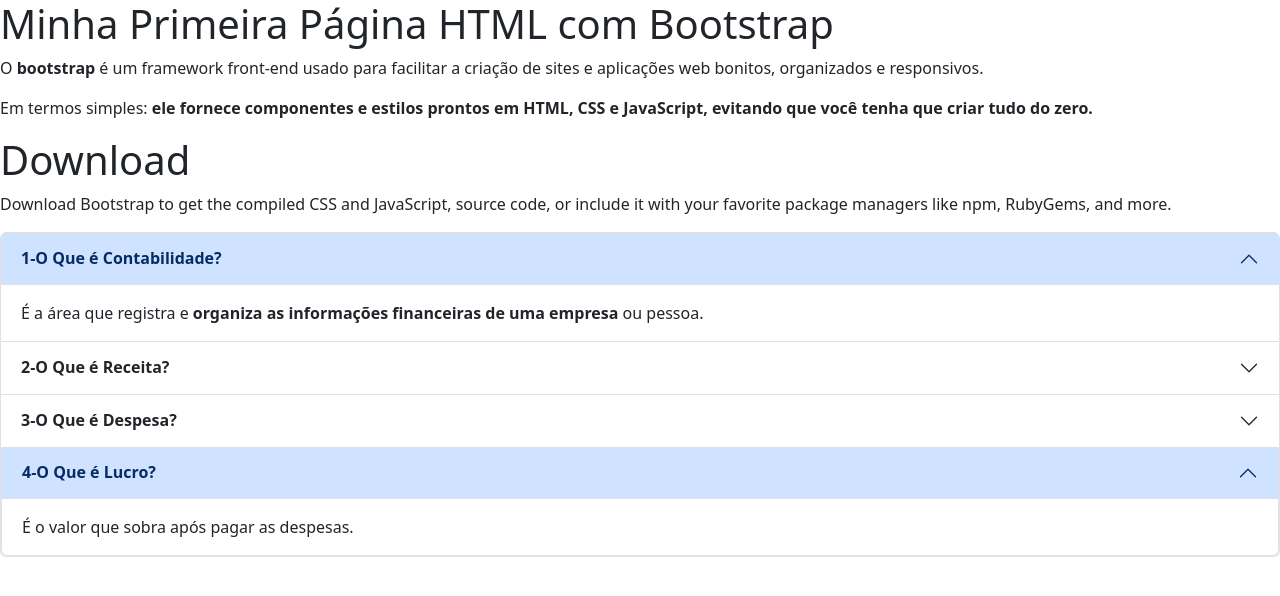
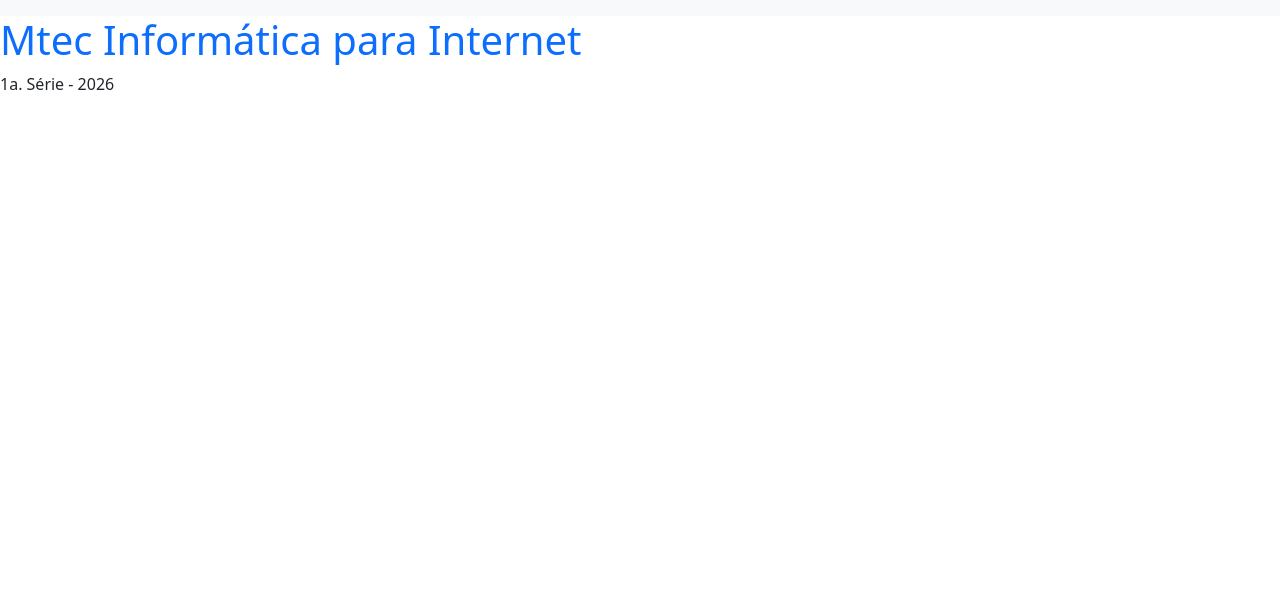
Before and after one commit to vinicius-nunes010/vinicius-htmlcssbootstrap2-2026, a plain HTML site: page index.html in a window 1280 px wide. Drawn offline with nearby package versions, Linux system fonts and the light colour scheme.

```diff
--- a/index.html
+++ b/index.html
@@ -4,81 +4,18 @@
 <head>
     <meta charset="UTF-8">
     <meta name="viewport" content="width=device-width, initial-scale=1.0">
-    <title>Primeira Página com Bootstrap</title>
+    <title>Mtec Informática para Internet</title>
     <link href="https://cdn.jsdelivr.net/npm/bootstrap@5.3.8/dist/css/bootstrap.min.css" rel="stylesheet"
         integrity="sha384-sRIl4kxILFvY47J16cr9ZwB07vP4J8+LH7qKQnuqkuIAvNWLzeN8tE5YBujZqJLB" crossorigin="anonymous">
 </head>
 
 <body>
-    <h1>Minha Primeira Página HTML com Bootstrap</h1>
-    <p> O <b>bootstrap</b> é um framework front-end usado para facilitar a criação de sites e aplicações web bonitos,
-        organizados e responsivos.</p>
-    <p>Em termos simples:<b> ele fornece componentes e estilos prontos em HTML, CSS e JavaScript, evitando que você
-            tenha que criar tudo do zero.</b></p>
-    <h1>Download</h1>
-    <p>Download Bootstrap to get the compiled CSS and
-        JavaScript, source code, or include it with your favorite
-        package managers like npm, RubyGems, and more.</p>
-
-    <div class="accordion" id="accordionContabilidade">
-        <div class="accordion-item">
-            <h2 class="accordion-header">
-                <button class="accordion-button" type="button" data-bs-toggle="collapse" data-bs-target="#collapseOne"
-                    aria-expanded="true" aria-controls="collapseOne">
-                    <strong>1-</strong> <strong>O Que é Contabilidade?</strong>
-                </button>
-            </h2>
-            <div id="collapseOne" class="accordion-collapse collapse show" data-bs-parent="#accordionExample">
-                <div class="accordion-body">
-                    É a área que registra e <strong>organiza as informações financeiras de uma empresa</strong> ou
-                    pessoa.
-                </div>
-            </div>
-        </div>
-        <div class="accordion-item">
-            <h2 class="accordion-header">
-                <button class="accordion-button collapsed" type="button" data-bs-toggle="collapse"
-                    data-bs-target="#collapseTwo" aria-expanded="false" aria-controls="collapseTwo">
-                    <strong>2-</strong> <strong>O Que é Receita?</strong>
-                </button>
-            </h2>
-            <div id="collapseTwo" class="accordion-collapse collapse" data-bs-parent="#accordionExample">
-                <div class="accordion-body">
-                    Receita é o <strong>dinheiro que entra</strong> na empresa, seja por vendas de produtos ou serviços,
-                    investimentos, entre outros. É o total de recursos financeiros que a empresa recebe em um
-                    determinado período.
-                </div>
-            </div>
-        </div>
-        <div class="accordion-item">
-            <h2 class="accordion-header">
-                <button class="accordion-button collapsed" type="button" data-bs-toggle="collapse"
-                    data-bs-target="#collapseThree" aria-expanded="false" aria-controls="collapseThree">
-                    <strong>3-</strong> <strong>O Que é Despesa?</strong>
-                </button>
-            </h2>
-            <div id="collapseThree" class="accordion-collapse collapse" data-bs-parent="#accordionExample">
-                <div class="accordion-body">
-                    Despesa é o <strong>dinheiro que sai</strong> da empresa para cobrir custos operacionais, como
-                    salários, aluguel, contas de serviços públicos, entre outros. É o total de gastos que a empresa tem
-                    em um determinado período.
-                </div>
-            </div>
-            <div class="accordion-item">
-                <h2 class="accordion-header">
-                    <button class="accordion-button" type="button" data-bs-toggle="collapse"
-                        data-bs-target="#collapseOne" aria-expanded="true" aria-controls="collapseOne">
-                        <strong>4-</strong> <strong>O Que é Lucro?</strong>
-                    </button>
-                </h2>
-                <div id="collapseOne" class="accordion-collapse collapse show" data-bs-parent="#accordionExample">
-                    <div class="accordion-body">
-                        É o valor que sobra após pagar as despesas.
-                    </div>
-                </div>
-            </div>
-        </div>
-        <script src="https://cdn.jsdelivr.net/npm/bootstrap@5.3.8/dist/js/bootstrap.bundle.min.js"
+    <nav class="navbar bg-body-tertiary">
+        <div class="container"></div>
+    </nav>
+    <h1 class="text-primary">Mtec Informática para Internet</h1>
+    <p>1a. Série - 2026</p>
+     <script src="https://cdn.jsdelivr.net/npm/bootstrap@5.3.8/dist/js/bootstrap.bundle.min.js"
             integrity="sha384-FKyoEForCGlyvwx9Hj09JcYn3nv7wiPVlz7YYwJrWVcXK/BmnVDxM+D2scQbITxI"
             crossorigin="anonymous"></script>
 </body>
```
Also changed, not shown: image/mtec info.png (added).
